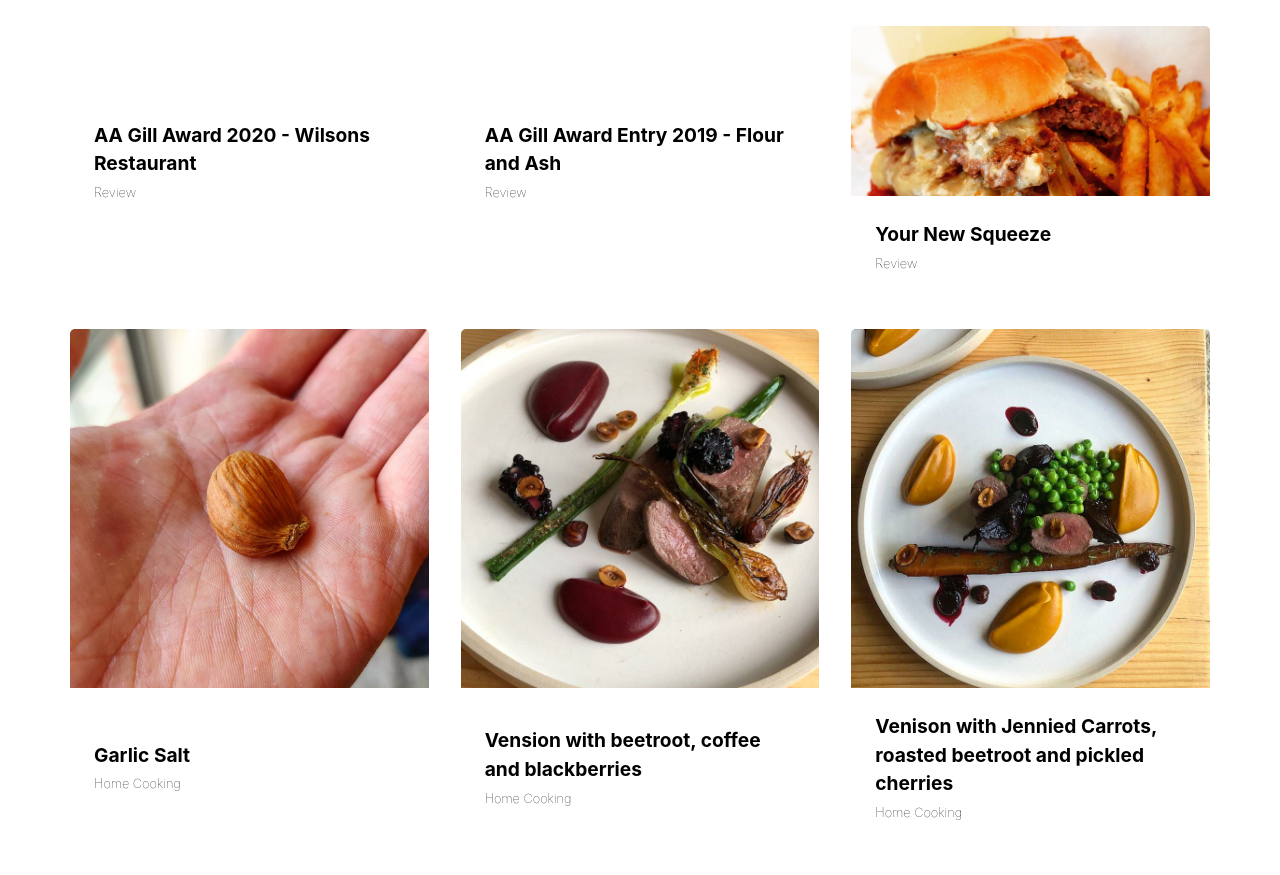
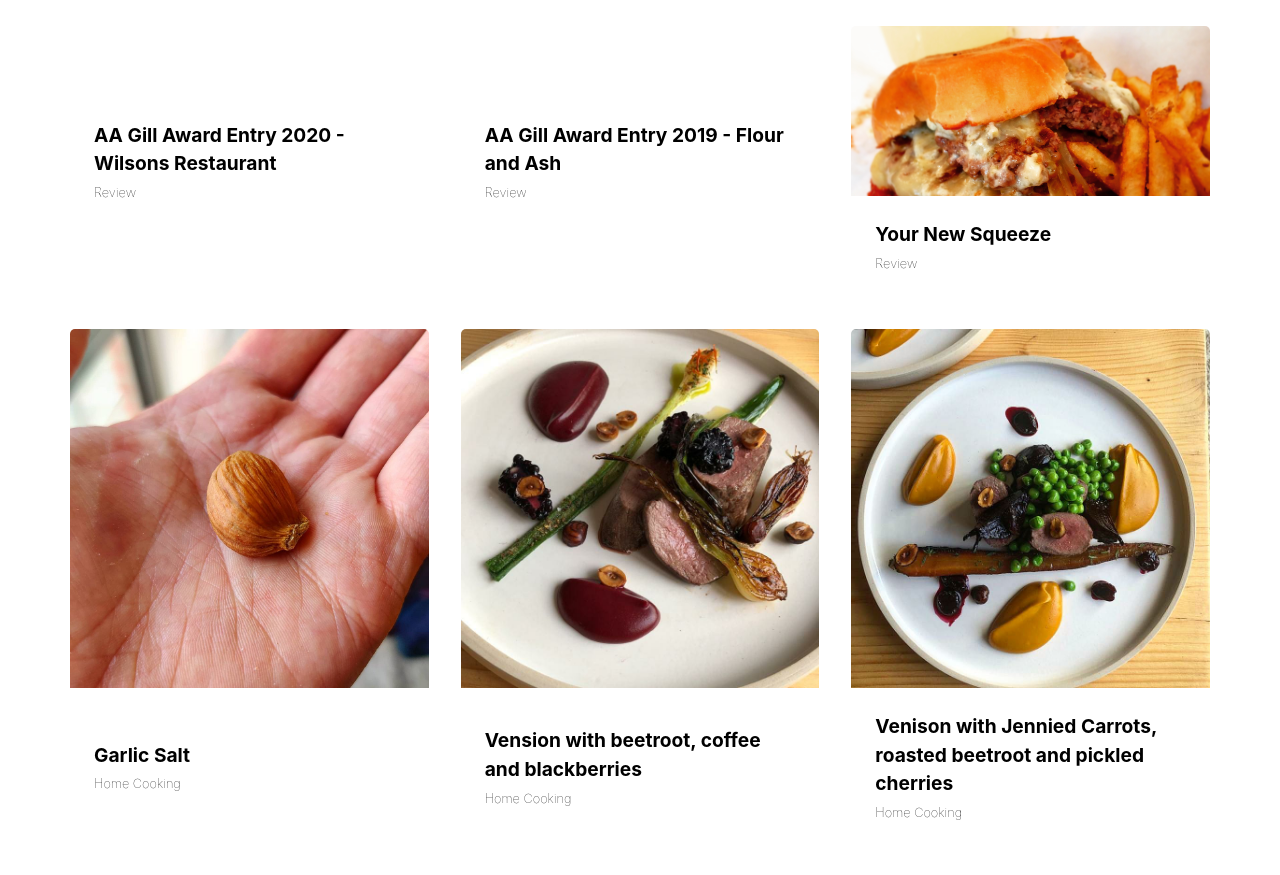
Before and after one commit to rowanlg/bald-flavours, a Gatsby site: page / in a window 1280 px wide. Shown: the part 820-1695 px from the top of the page. Built offline with nearby package versions, Linux system fonts and the light colour scheme; Gatsby itself is replaced by a stand-in of ours.

Commit message:
Update Reviews “2021-02-23-aa-gill-award-2020-wilsons-restaurant”

```diff
--- a/_data/reviews/2021-02-23-aa-gill-award-2020-wilsons-restaurant.md
+++ b/_data/reviews/2021-02-23-aa-gill-award-2020-wilsons-restaurant.md
@@ -3,7 +3,7 @@ template: BlogPost
 path: /AAGillAward2020
 date: 2021-02-23T17:19:18.021Z
 tag: Review
-title: AA Gill Award 2020 - Wilsons Restaurant
+title: AA Gill Award Entry 2020 - Wilsons Restaurant
 ---
 <!--StartFragment-->
 
```
